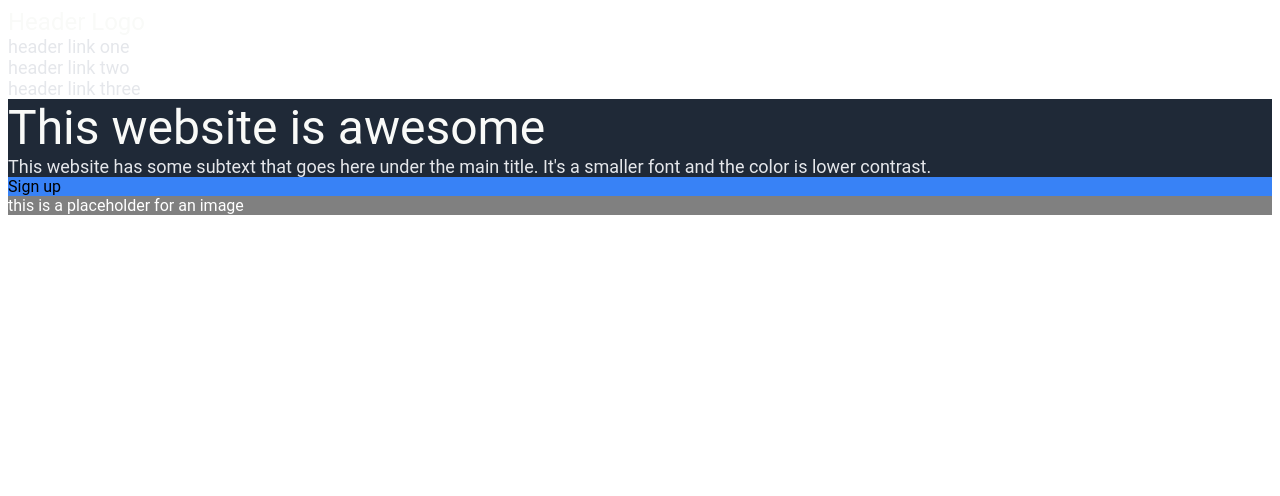
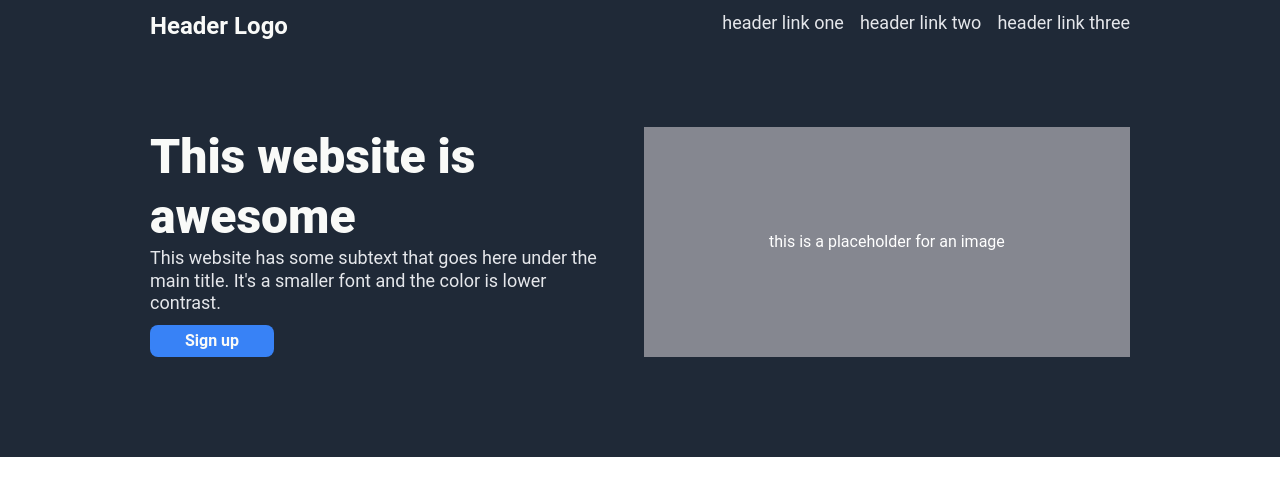
Before and after one commit to npdawson/odin-landing-page, a plain HTML site: page index.html in a window 1280 px wide. Drawn offline with Linux system fonts and the light colour scheme.

Commit message:
Arrange header and hero with Flexbox
and font/color tweaks.

```diff
--- a/style.css
+++ b/style.css
@@ -1,5 +1,8 @@
 body {
     font-family: 'Roboto', sans-serif;
+    margin: 0;
+    display: flex;
+    flex-direction: column;
 }
 
 a {
@@ -8,8 +11,15 @@ a {
 
 ul {
     list-style: none;
-    padding: 0;
     margin: 0;
+    display: flex;
+    gap: 16px;
+}
+
+.logo {
+    font-size: 24px;
+    font-weight: bold;
+    color: #F9FAF8;
 }
 
 a,
@@ -20,24 +30,46 @@ a,
 
 .sign-up {
     background-color: #3882F6;
+    font-weight: bold;
+    width: 100px;
+    margin-top: 10px;
+    padding: 6px 12px;
+    border-radius: 8px;
+    display: flex;
+    justify-content: center;
+    align-items: center;
+}
+
+.hero,
+.header {
+    color: #F9FAF8;
+    background-color: #1F2937;
+    display: flex;
+    justify-content: space-between;
+    padding: 12px 150px;
+    padding-bottom: 75px;
+    gap: 32px;
 }
 
 .hero {
-    background-color: #1F2937;
+    padding-bottom: 100px;
+    line-height: 1.25;
 }
 
 .hero-text {
     font-size: 48px;
-    font-weight: extra-bold;
-    color: #F9FAF8;
+    font-weight: 800;
 }
 
-.logo {
-    font-size: 24px;
-    color: #F9FAF8;
+.hero-left {
+    width: 475px;
 }
 
 .image-placeholder {
     color: white;
-    background-color: grey;
+    background-color: #858790;
+    width: 500px;
+    display: flex;
+    justify-content: center;
+    align-items: center;
 }
```
